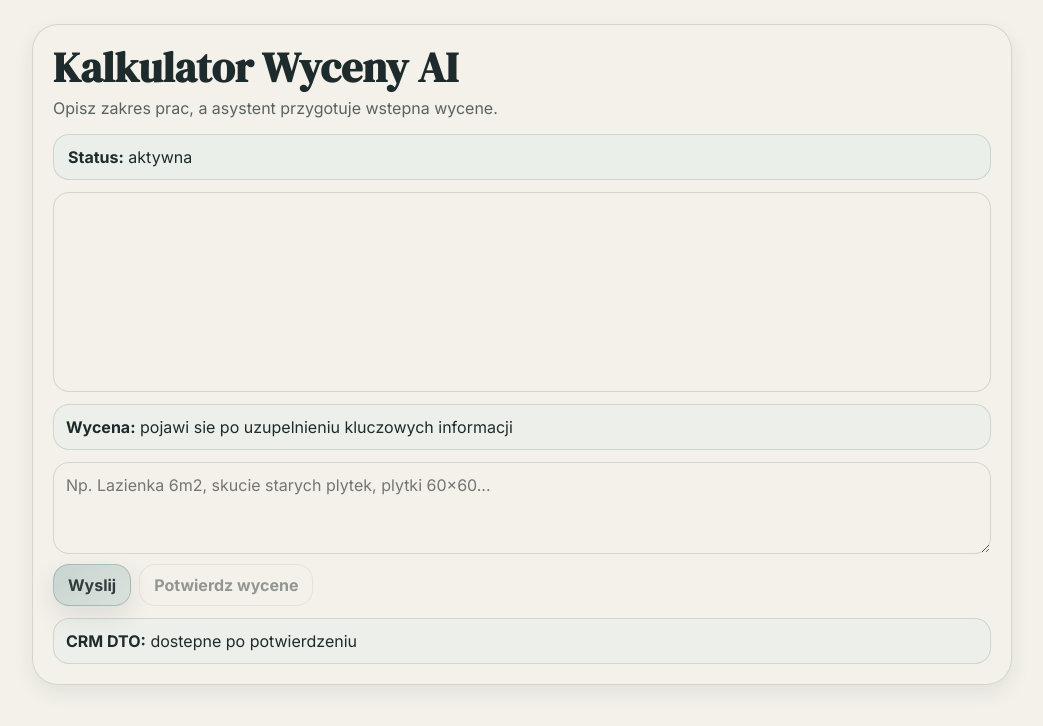
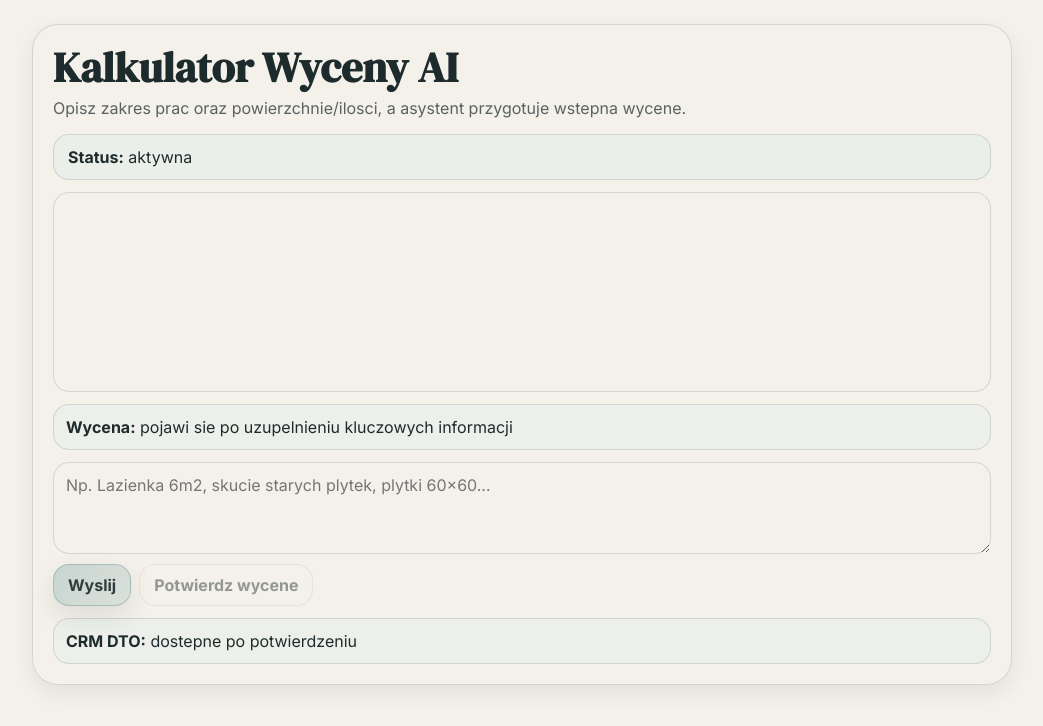
Before and after one commit to walrock/valik-ai-estimator, a website: page public/widget.html in a window 1280 px wide. Shown: the whole page, without its empty margins (118-1161 px from the left). Drawn offline with Linux system fonts and the light colour scheme.

Commit message:
Update widget hint to focus on scope and quantities

```diff
--- a/public/widget.html
+++ b/public/widget.html
@@ -10,7 +10,7 @@
     <main class="widget">
       <header class="widget__header">
         <h1>Kalkulator Wyceny AI</h1>
-        <p>Opisz zakres prac, a asystent przygotuje wstepna wycene.</p>
+        <p>Opisz zakres prac oraz powierzchnie/ilosci, a asystent przygotuje wstepna wycene.</p>
       </header>
 
       <section class="widget__status" id="status">
```
